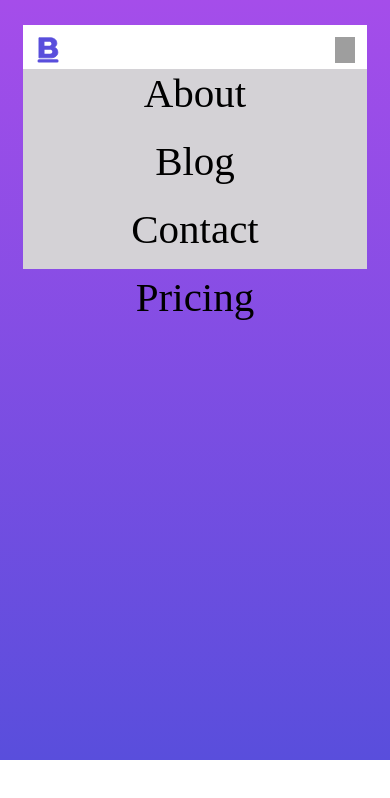
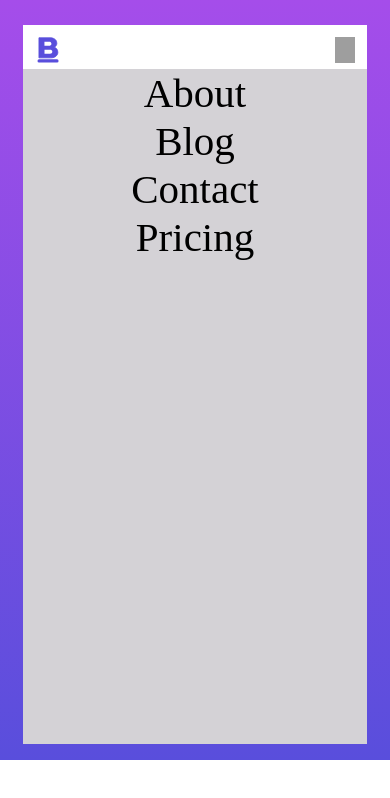
Before and after one commit to Lovethrech/BLOOM-Chel, a Vue app: page / in a window 390 px wide. Shown: the top 798 px of the page. Built offline with nearby package versions, Linux system fonts and the light colour scheme; grey boxes are pictures that could not be loaded.

Commit message:
...working on home-hero nav-header component mobile display.

```diff
--- a/src/components/nav/NavMenuMobileListCtn.vue
+++ b/src/components/nav/NavMenuMobileListCtn.vue
@@ -10,6 +10,7 @@ const navLinkFontSize=ref("41px");
 <template>
     <div class="nav-menu-mobile-list-ctn-main-ctn">
         <div class="nav-menu-mobile-list-ctn-mini-ctn">
+            <div class="nav-menu-mobile-list-ctn-mini-ctn-nav-link">
                 <NavLink
                     class="desktop-nav"
                     v-for="NavHeaderDetail in NavHeaderDetails"
@@ -22,6 +23,7 @@ const navLinkFontSize=ref("41px");
                 </NavLink>
             </div>
         </div>
+    </div>
 </template>
 
 <style scoped>
@@ -31,7 +33,7 @@ const navLinkFontSize=ref("41px");
     right:0;
     padding: 0 6vw;
     background-color: transparent;
-    height:200px;
+    height:80vh;
 }
 .nav-menu-mobile-list-ctn-main-ctn, .nav-menu-mobile-list-ctn-mini-ctn{
     width:100%;
```
Lines whose indentation alone changed are shown as unchanged.
